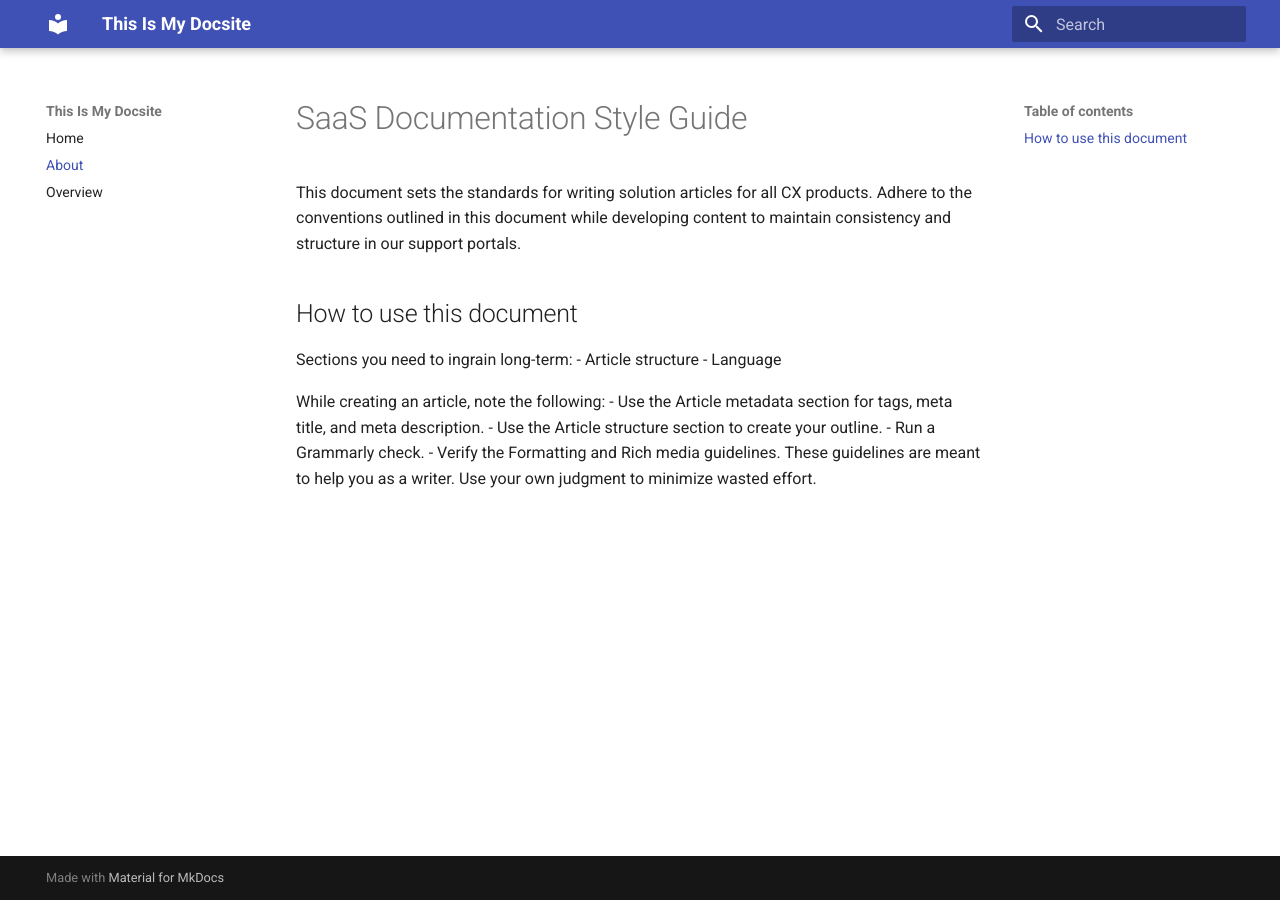
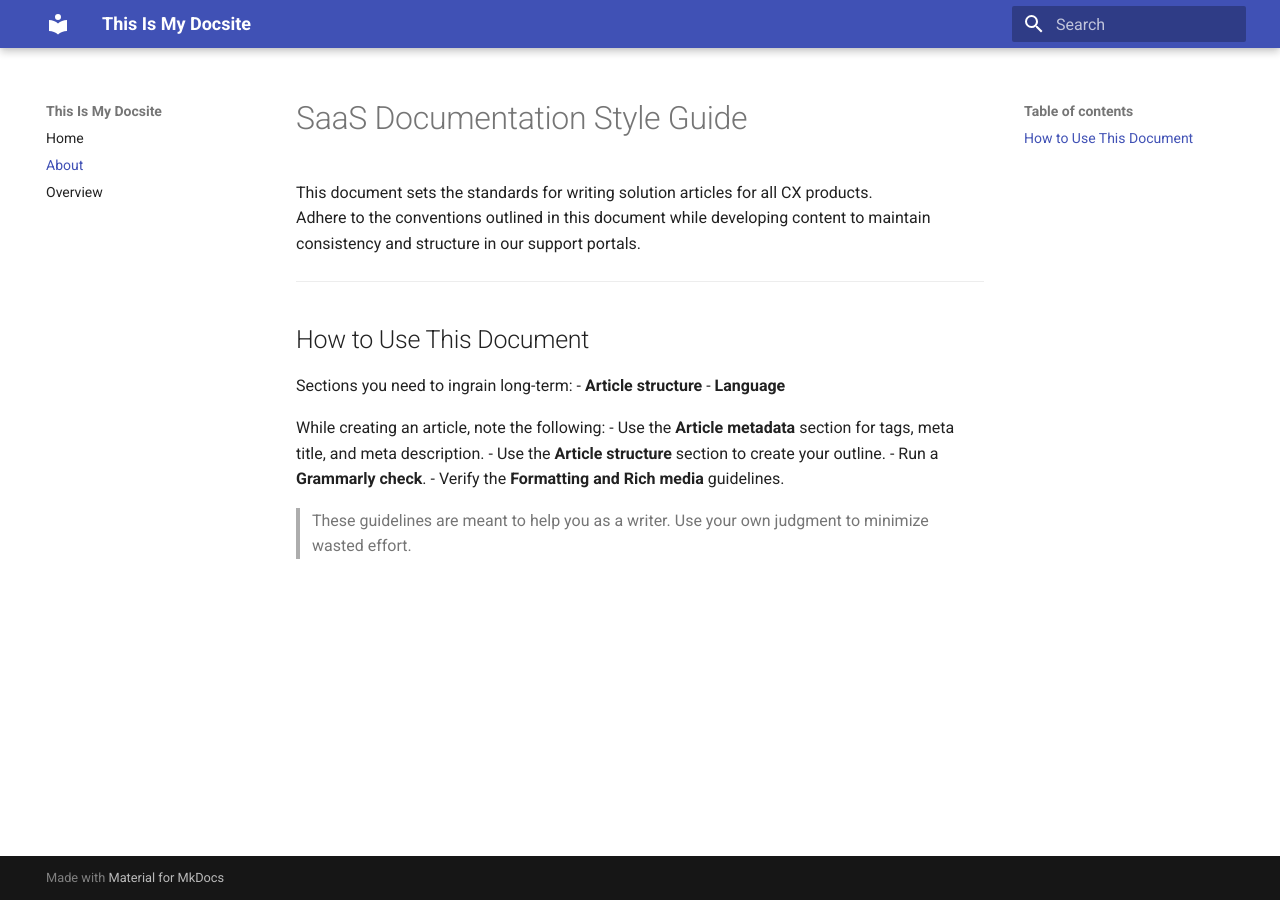
Before and after one commit to Aileen86/This-is-my-docsite, an MkDocs documentation site: the page built from docs/About.md, in a window 1280 px wide. Built offline with MkDocs 1.6.1 and Material for MkDocs 9.7.7, drawn with Linux system fonts in a browser that asks for light colours.

```diff
--- a/docs/About.md
+++ b/docs/About.md
@@ -1,13 +1,20 @@
 # SaaS Documentation Style Guide
-This document sets the standards for writing solution articles for all CX products. Adhere to the conventions outlined in this document while developing content to maintain consistency and structure in our support portals.
-## How to use this document
+
+This document sets the standards for writing solution articles for all CX products.
+Adhere to the conventions outlined in this document while developing content to maintain consistency and structure in our support portals.
+
+---
+
+## How to Use This Document
+
 Sections you need to ingrain long-term:
-- Article structure
-- Language
+- **Article structure**
+- **Language**
 
 While creating an article, note the following:
-- Use the Article metadata section for tags, meta title, and meta description.
-- Use the Article structure section to create your outline.
-- Run a Grammarly check.
-- Verify the Formatting and Rich media guidelines.
-These guidelines are meant to help you as a writer. Use your own judgment to minimize wasted effort.
+- Use the **Article metadata** section for tags, meta title, and meta description.
+- Use the **Article structure** section to create your outline.
+- Run a **Grammarly check**.
+- Verify the **Formatting and Rich media** guidelines.
+
+> These guidelines are meant to help you as a writer. Use your own judgment to minimize wasted effort.
```
